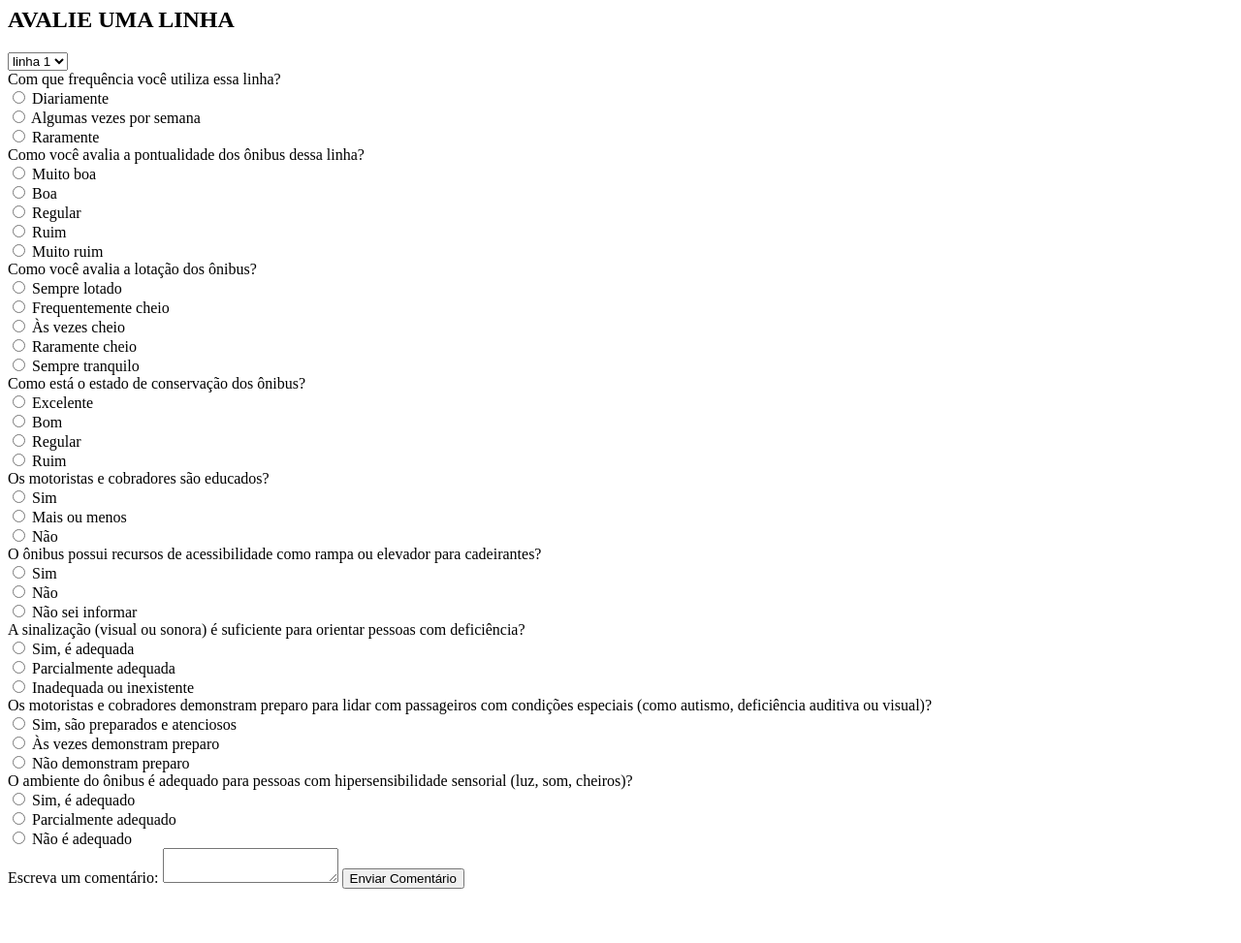
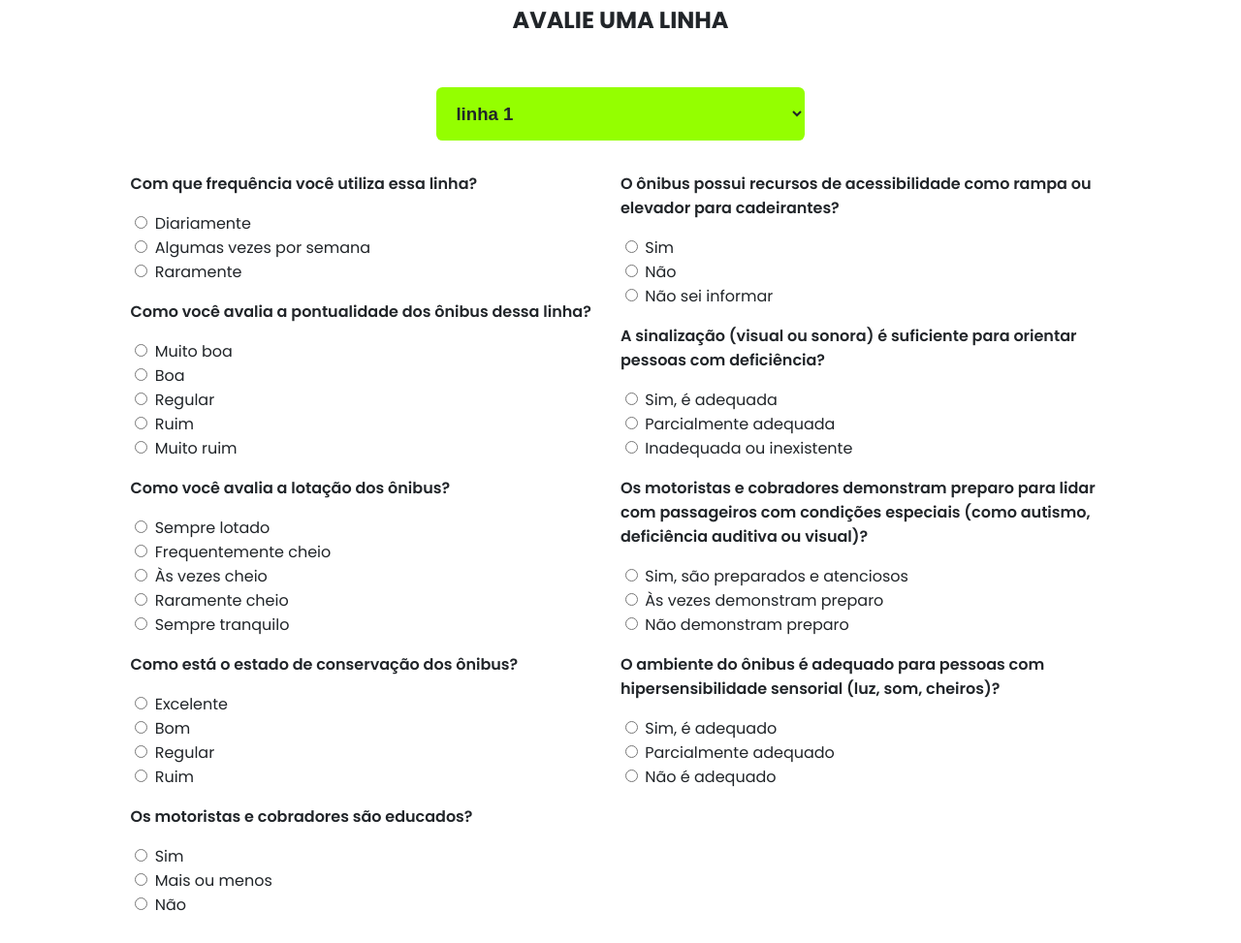
Before and after one commit to KawannSouza/conecta-ilha-bus-web, a plain HTML site: page pages/feedback.html in a window 1280 px wide. Shown: the part 79-1052 px from the top of the page at 97% size. Before the commit the page ends 1004 px from the top, so only its background shows below. Drawn offline with Linux system fonts and the light colour scheme; a script that the page names is missing.

Commit message:
feat: styling feedback page

```diff
--- a/js/header-cib.js
+++ b/js/header-cib.js
@@ -22,6 +22,13 @@ class HeaderCib extends HTMLElement {
 
                 i {
                     font-size: 2rem;
+                    color: #212529;
+                }
+
+                button {
+                    border: none;
+                    background: none;
+                    cursor: pointer;;
                 }
             </style>
             <header>
--- a/styles/feedback.css
+++ b/styles/feedback.css
@@ -0,0 +1,87 @@
+@import url('https://fonts.googleapis.com/css2?family=Poppins:ital,wght@0,100;0,200;0,300;0,400;0,500;0,600;0,700;0,800;0,900;1,100;1,200;1,300;1,400;1,500;1,600;1,700;1,800;1,900&display=swap');
+
+body {
+    font-family: 'Poppins', sans-serif;
+    color: #212529;
+}
+
+main {
+    display: flex;
+    flex-direction: column;
+    align-items: center;
+    justify-content: center;
+    gap: 2rem;
+}
+
+select {
+    width: 30%;
+    padding: 1rem;
+    border: none;
+    border-radius: 0.4rem;
+    outline: none;
+    cursor: pointer;
+    background-color: #94ff00;
+    font-size: 14pt;
+    font-weight: 700;
+    color: #212529;
+}
+
+#forms {
+    width: 80%;
+    display: flex;
+    align-items: flex-start;
+    flex-direction: row;
+    justify-content: space-between;
+}
+
+.questions {
+    width: 60%;
+    display: flex;
+    flex-direction: column;
+    gap: 1rem;
+}
+
+label {
+    font-weight: 600;
+}
+
+#comments {
+    resize: none;
+    width: 40%;
+    height: 10rem;
+    padding: 1rem;
+    margin-bottom: 2rem;
+    outline: none;
+    border: 2px solid rgb(2, 2, 82);
+    border-radius: 1rem;
+    font-family: 'Poppins', sans-serif;
+}
+
+#submit-btn {
+    padding: 1rem 2rem;
+    border: none;
+    border-radius: 0.4rem;
+    font-size: 12pt;
+    font-weight: 600;
+    margin-bottom: 1rem;
+    background: #94ff00;
+    color: #212529;
+    cursor: pointer;
+    transition: all 0.3s ease-in-out;
+}
+
+#submit-btn:hover {
+    background: #212529;
+    color: #94ff00;
+}
+
+@media (max-width: 768px) {
+    #forms {
+        flex-direction: column;
+        align-items: center;
+    }
+
+    .questions {
+        width: 100%;
+    }
+}
--- a/styles/style.css
+++ b/styles/style.css
@@ -1,10 +1,13 @@
 /* ARQUIVO DE ESTILOS GLOBAIS */
+
+@import url('https://fonts.googleapis.com/css2?family=Poppins:ital,wght@0,100;0,200;0,300;0,400;0,500;0,600;0,700;0,800;0,900;1,100;1,200;1,300;1,400;1,500;1,600;1,700;1,800;1,900&display=swap');
+
 * {
       box-sizing: border-box;
     }
 
     body {
-      font-family: Arial, sans-serif;
+      font-family: 'Poppins', sans-serif;
       background: #e7edf5;
       display: flex;
       justify-content: center;
```
